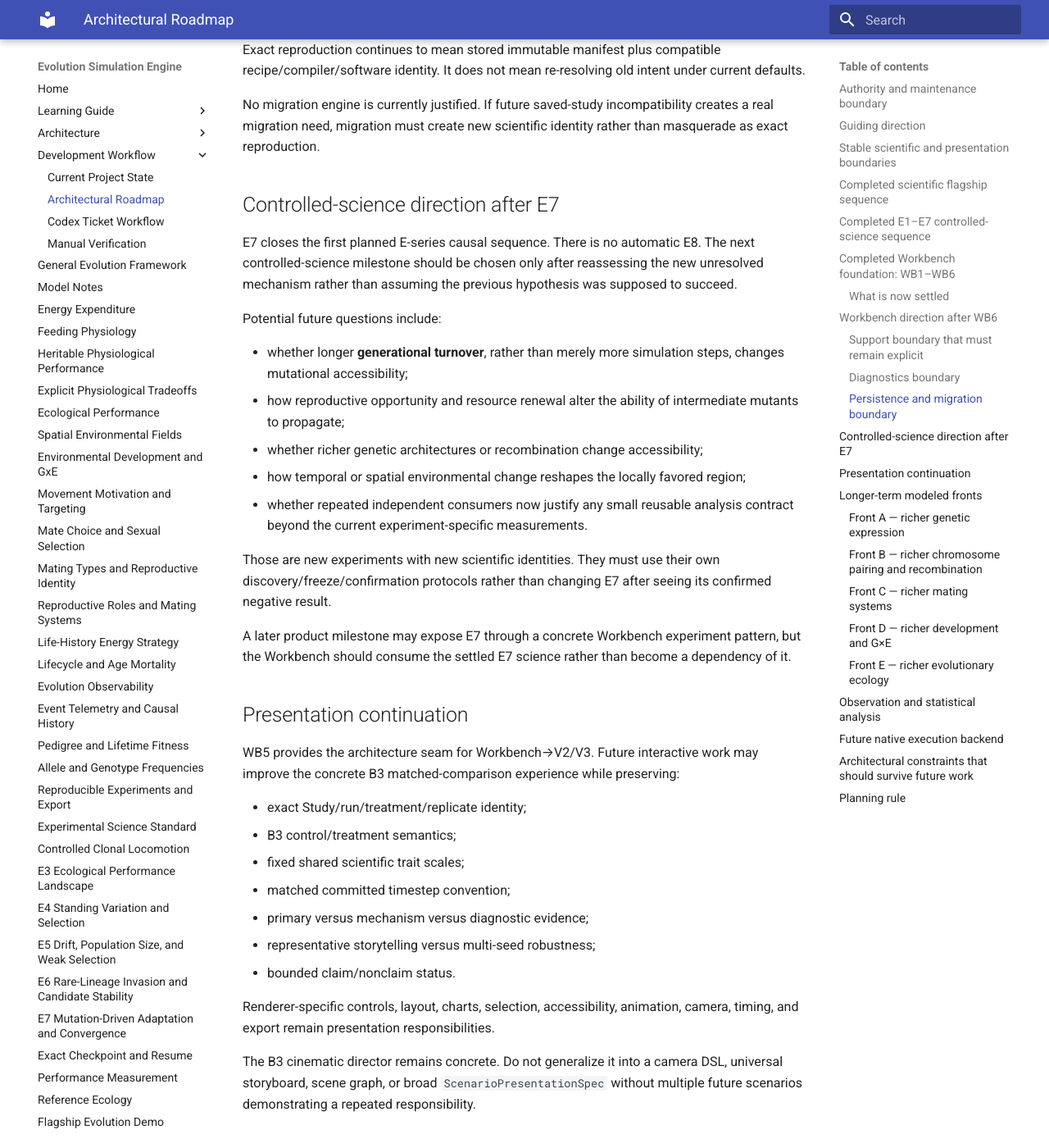
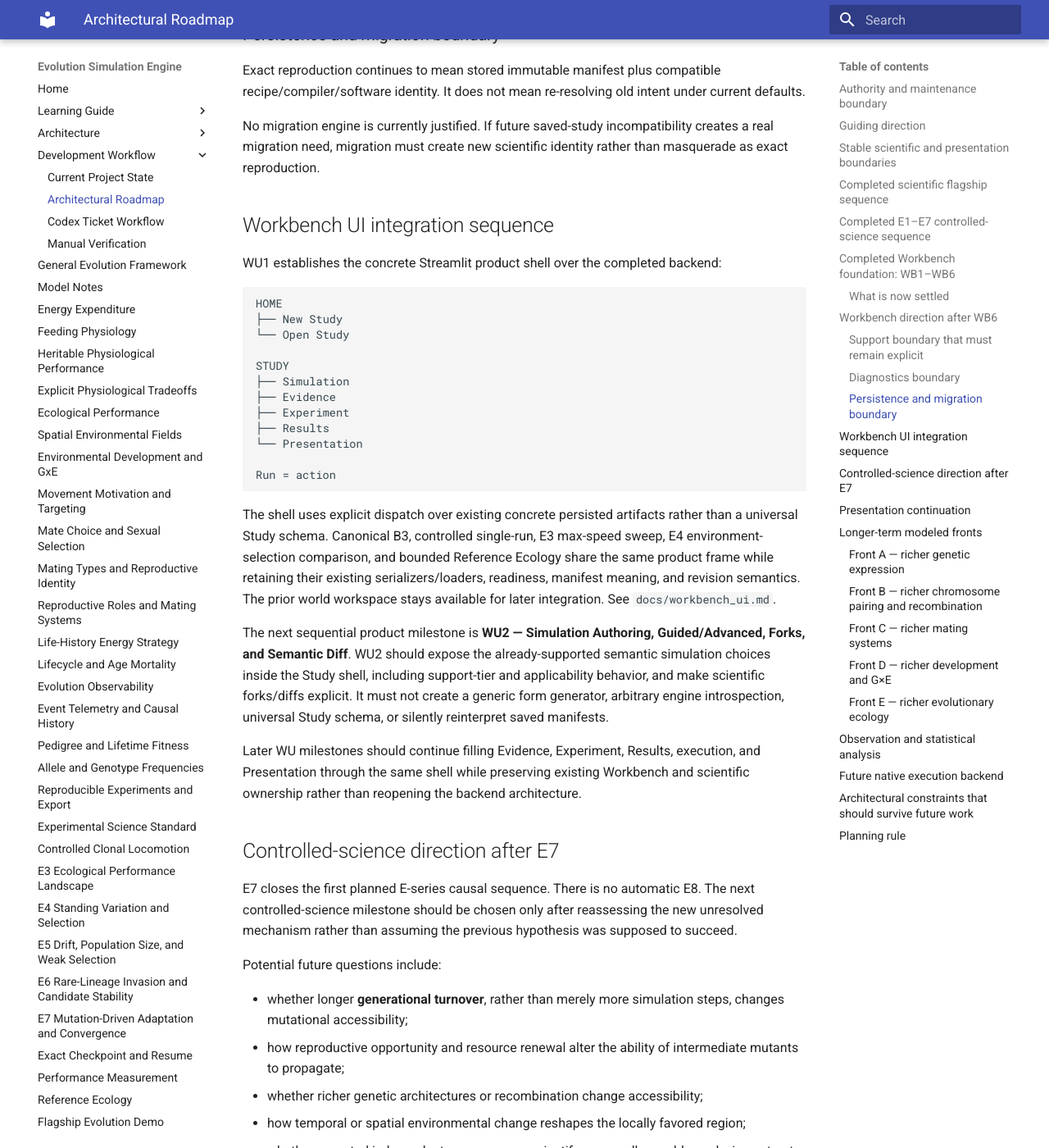
Before and after one commit to abdullahkhan57721/evolution-simulation-engine, an MkDocs documentation site: the page built from docs/development/roadmap.md, in a window 1280 px wide and 1400 px high, scrolled down 5315 px. Shown: the whole window at 82% size. Built offline with MkDocs 1.6.1 and Material for MkDocs 9.7.7, drawn with Linux system fonts in a browser that asks for light colours; some of the changed text lies outside the part shown.

Commit message:
WU1: reconcile UI roadmap after E7

````diff
--- a/docs/development/roadmap.md
+++ b/docs/development/roadmap.md
@@ -27,7 +27,8 @@
    simulation evidence;
 6. scientific-study authoring compiles down into existing typed/scenario
    composition rather than becoming a second simulation architecture;
-7. Workbench growth is now primarily incremental rather than foundational;
+7. Workbench foundation growth is incremental, while application integration builds
+   concrete product workflows over those settled contracts;
 8. performance/native-backend work begins only from measured need.
 
 The kernel is not the development frontier. New modeled behavior normally belongs
@@ -188,8 +189,8 @@
 
 The Workbench foundation is now in **maintenance-and-extension mode**.
 
-Future Workbench work should normally begin from a real scientific/product use case
-and take one of these forms:
+Future foundation changes should normally begin from a real scientific/product use
+case and take one of these forms:
 
 ```text
 add bounded recipe
@@ -246,6 +247,43 @@
 creates a real migration need, migration must create new scientific identity rather
 than masquerade as exact reproduction.
 
+## Workbench UI integration sequence
+
+WU1 establishes the concrete Streamlit product shell over the completed backend:
+
+```text
+HOME
+├── New Study
+└── Open Study
+
+STUDY
+├── Simulation
+├── Evidence
+├── Experiment
+├── Results
+└── Presentation
+
+Run = action
+```
+
+The shell uses explicit dispatch over existing concrete persisted artifacts rather
+than a universal Study schema. Canonical B3, controlled single-run, E3 max-speed
+sweep, E4 environment-selection comparison, and bounded Reference Ecology share the
+same product frame while retaining their existing serializers/loaders, readiness,
+manifest meaning, and revision semantics. The prior world workspace stays available
+for later integration. See `docs/workbench_ui.md`.
+
+The next sequential product milestone is **WU2 — Simulation Authoring,
+Guided/Advanced, Forks, and Semantic Diff**. WU2 should expose the already-supported
+semantic simulation choices inside the Study shell, including support-tier and
+applicability behavior, and make scientific forks/diffs explicit. It must not create
+a generic form generator, arbitrary engine introspection, universal Study schema,
+or silently reinterpret saved manifests.
+
+Later WU milestones should continue filling Evidence, Experiment, Results, execution,
+and Presentation through the same shell while preserving existing Workbench and
+scientific ownership rather than reopening the backend architecture.
+
 ## Controlled-science direction after E7
 
 E7 closes the first planned E-series causal sequence. There is no automatic E8.
@@ -274,8 +312,9 @@
 
 ## Presentation continuation
 
-WB5 provides the architecture seam for Workbench→V2/V3. Future interactive work may
-improve the concrete B3 matched-comparison experience while preserving:
+WB5 provides the architecture seam for Workbench→V2/V3. The WU sequence should
+integrate those consumers only after Study execution/result ownership is concrete,
+while preserving:
 
 - exact Study/run/treatment/replicate identity;
 - B3 control/treatment semantics;
````
